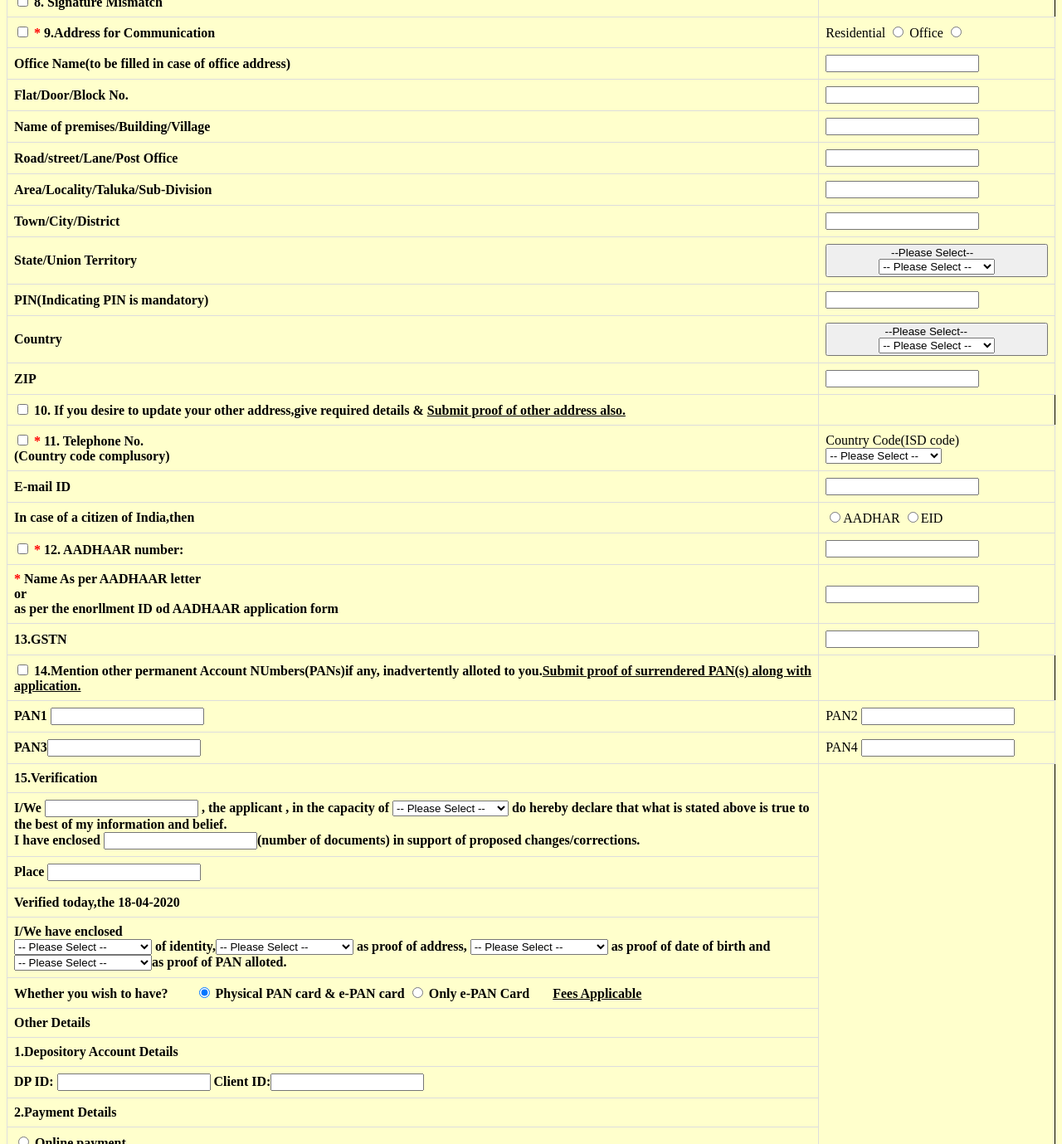
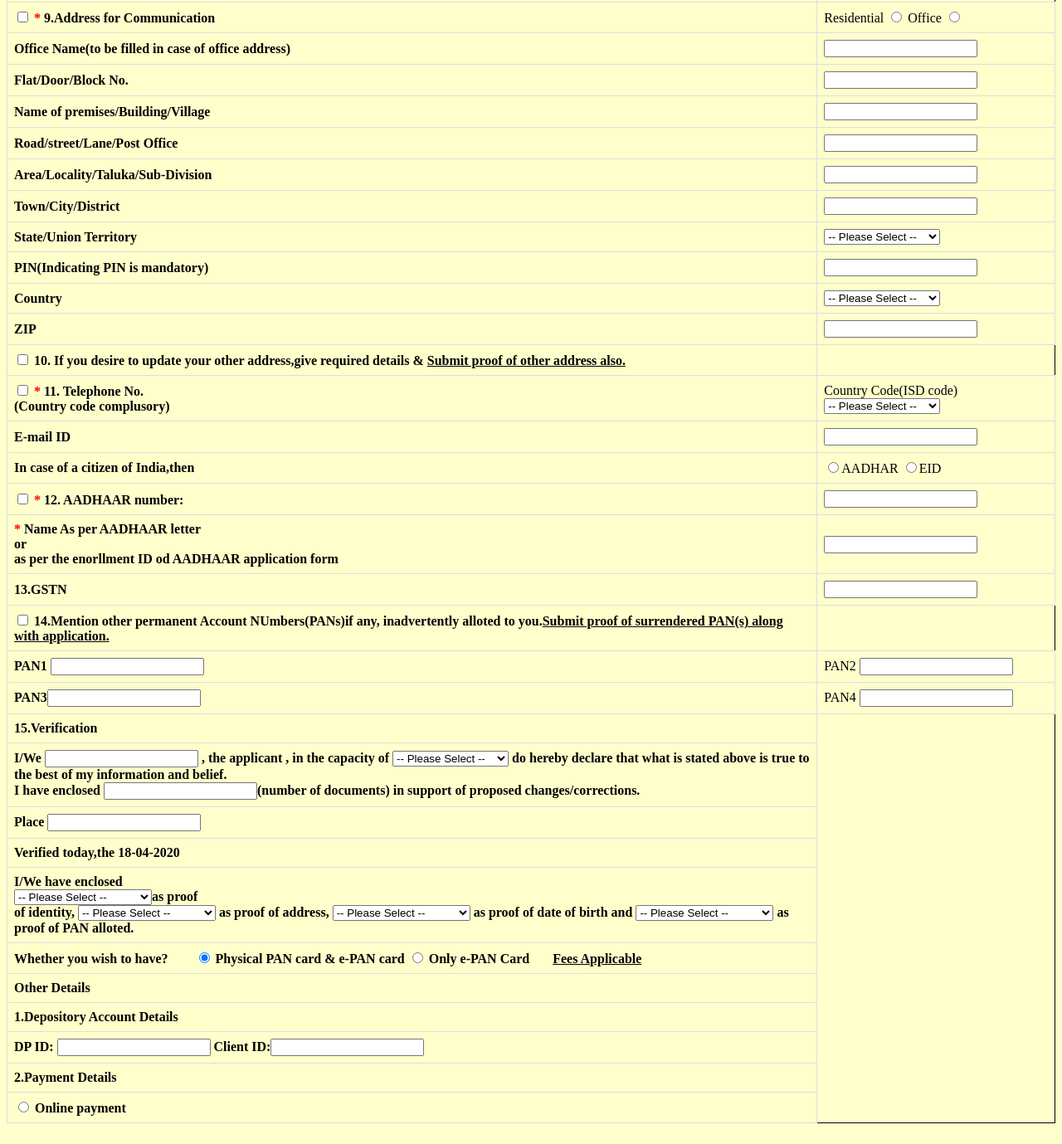
Before and after one commit to yamininagubandi/Pan-card, a plain HTML site: page index.html in a window 1280 px wide. Shown: the part 834-2213 px from the top of the page at 83% size. Drawn offline with Linux system fonts and the light colour scheme.

Commit message:
Update index.html

```diff
--- a/index.html
+++ b/index.html
@@ -68,7 +68,7 @@
         <label for="Kumari/Ms">Kumari/Ms</label>
         <input type="radio" id="Kumari/Ms" value="Kumari/Ms"></tr></th>
     <th >
-        <label for="Last Name/Surname">Last Name/Surname</label></br>
+        <label for="Last Name/Surname">Last Name/Surname</label>
         <input type="text" name="Last Name/Surname" id="Last Name/Surname">&nbsp;&nbsp;&nbsp;&nbsp;&nbsp;&nbsp;
         <label for="First Name">First Name</label>
         <input type="text" name="First Name" id="First Name">&nbsp;&nbsp;&nbsp;&nbsp;&nbsp;
@@ -192,8 +192,7 @@
     <tr>
         <th>State/Union Territory</th>
         <td>
-            <button type="button">--Please Select-- &nbsp;&nbsp;
-            <select name="country" id="country">
+            <select name="state" id="state">
                     <OPTION VALUE=""> -- Please Select --  &nbsp;&nbsp; </OPTION>
             </select></td>
     </tr>
@@ -203,7 +202,7 @@
     </tr>
     <tr>
         <th>Country</th>
-        <td><button type ="button"> --Please Select-- &nbsp;&nbsp;&nbsp;&nbsp;&nbsp;&nbsp;
+        <td>
             <select name="country" id="country">
                     <OPTION VALUE=""> -- Please Select --  &nbsp;&nbsp; </OPTION>
             </select></td>
@@ -224,8 +223,7 @@
               <td>Country Code(ISD code)
                 <select name="country" id="country">
                     <OPTION VALUE=""> -- Please Select --  &nbsp;&nbsp; </OPTION>
-            </select>
-                </td>
+            </select></td>
     </tr>
     <tr>
         <th>E-mail ID</th>
@@ -300,17 +298,20 @@ in support of proposed changes/corrections.</th>
             <th>I/We have enclosed<br/>
                 <select name="country" id="country">
                     <OPTION VALUE=""> -- Please Select --  &nbsp;&nbsp; &nbsp;&nbsp;&nbsp;&nbsp;&nbsp;&nbsp; </OPTION>
-            </select
-                 as proof<br/>
-                    of identity,<select name="country" id="country">
-                    <OPTION VALUE=""> -- Please Select --  &nbsp;&nbsp; &nbsp;&nbsp;&nbsp;&nbsp;&nbsp;&nbsp; </OPTION>
-                    </select> as proof of address,
+            </select>as proof<br/>
+                    of identity,
                     <select name="country" id="country">
                         <OPTION VALUE=""> -- Please Select --  &nbsp;&nbsp; &nbsp;&nbsp;&nbsp;&nbsp;&nbsp;&nbsp; </OPTION>
-                    </select> as proof of date of birth and
+                </select>
+                as proof of address,
                 <select name="country" id="country">
                     <OPTION VALUE=""> -- Please Select --  &nbsp;&nbsp; &nbsp;&nbsp;&nbsp;&nbsp;&nbsp;&nbsp; </OPTION>
-                    </select>as proof of PAN alloted.
+            </select>
+                         as proof of date of birth and
+                         <select name="country" id="country">
+                            <OPTION VALUE=""> -- Please Select --  &nbsp;&nbsp; &nbsp;&nbsp;&nbsp;&nbsp;&nbsp;&nbsp; </OPTION>
+                    </select>
+                             as proof of PAN alloted.
             </th></tr>
             <tr>
                 <th>Whether you wish to have? &nbsp;&nbsp;&nbsp;&nbsp;&nbsp;&nbsp;
```
Lines whose indentation alone changed are shown as unchanged.
